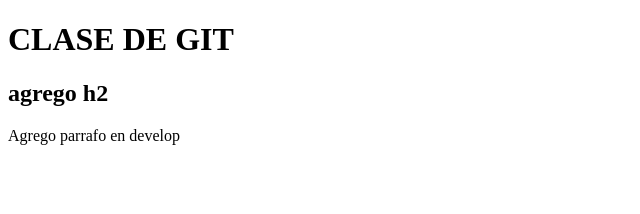
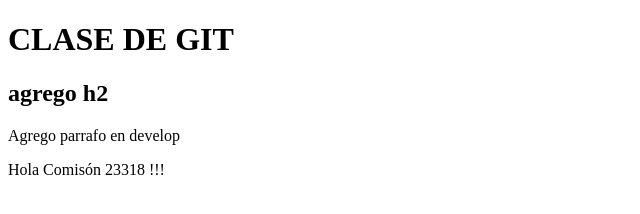
Before and after one commit to broko-de/repositorio_23318, a plain HTML site: page index.html in a window 1280 px wide. Shown: the whole page, without its empty margins (0-640 px from the left). Drawn offline with Linux system fonts and the light colour scheme.

Commit message:
Commit de Esteban prueba

```diff
--- a/index.html
+++ b/index.html
@@ -10,5 +10,6 @@
     <h1>CLASE DE GIT</h1>
     <h2>agrego h2</h2>
     <p>Agrego parrafo en develop</p>
+    <p>Hola Comisón 23318 !!!</p>
 </body>
 </html>
```
